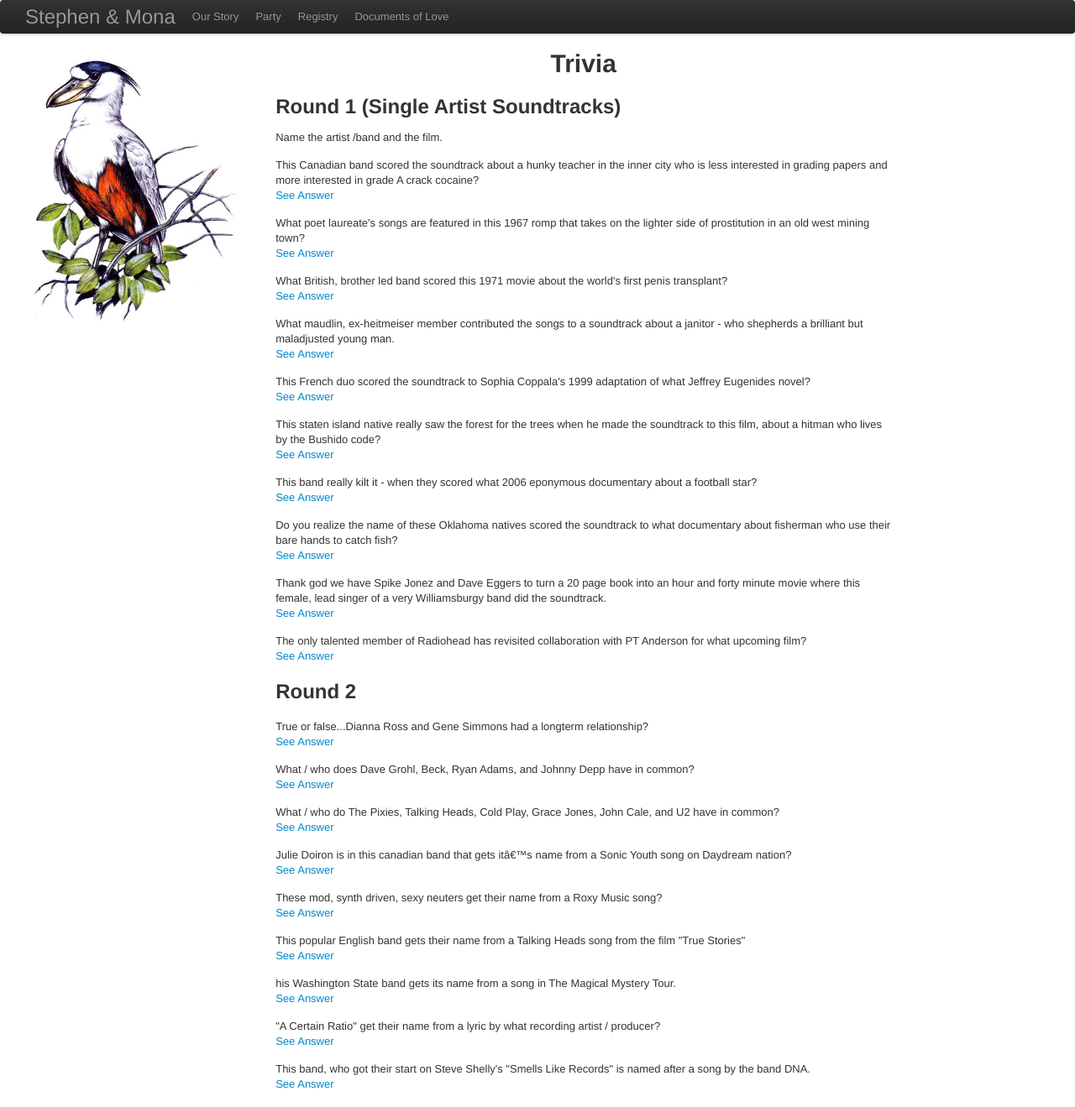
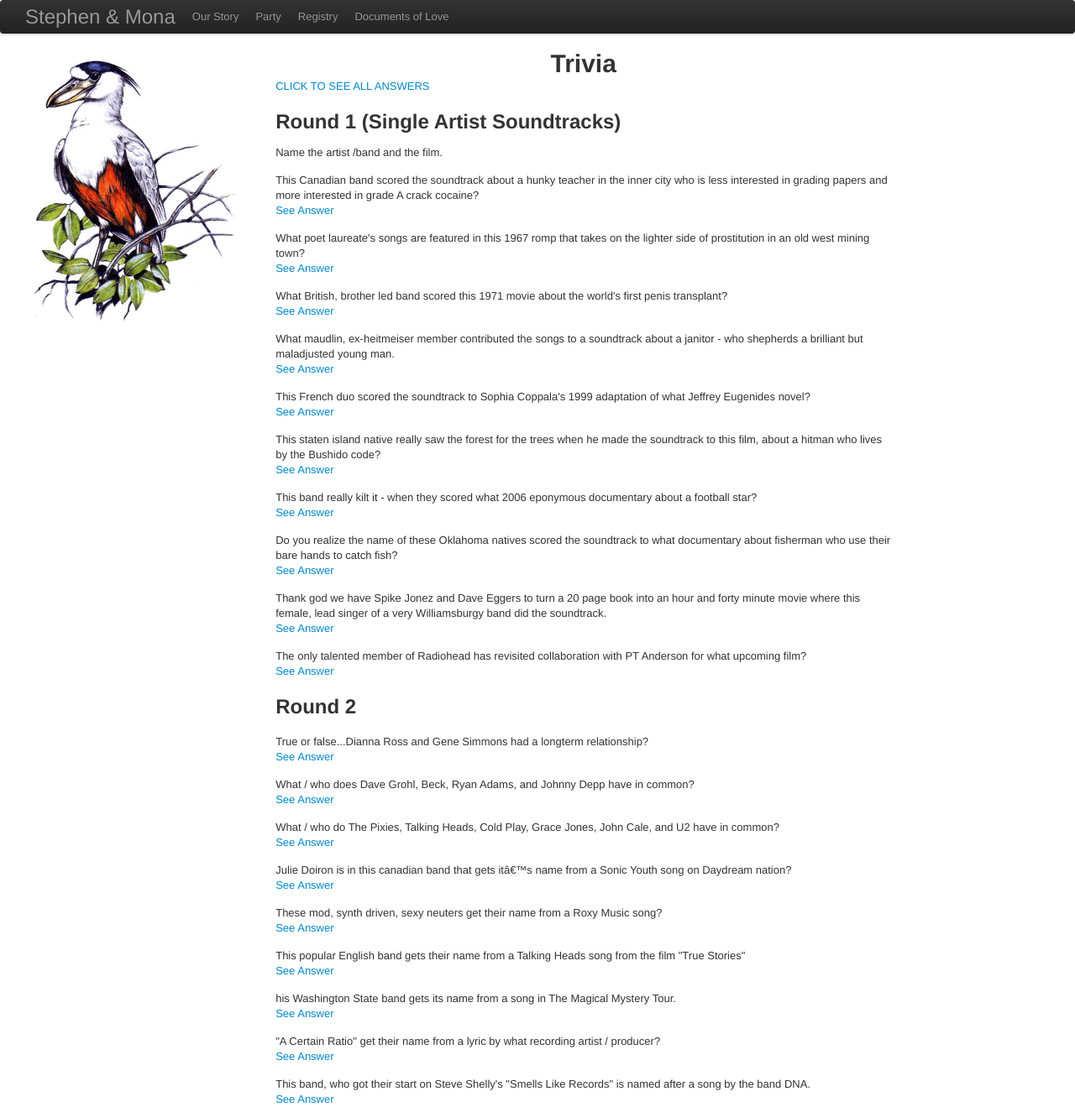
Before and after one commit to nodanaonlyzuul/wedding, a Jekyll site: the page built from trivia.html, in a window 1280 px wide. Shown: the whole page at 84% size. Built offline with Jekyll 4.4.1, drawn with Linux system fonts in a browser that asks for light colours; nearby versions of some CDN libraries.

```diff
--- a/trivia.html
+++ b/trivia.html
@@ -7,7 +7,9 @@ title: "Trivia"
   {% include bird_box.html %}
   <div class="span7">
     <div style="text-align:center;"><h1>Trivia</h1></div>
-
+    <div>
+      <a id="all_answers">CLICK TO SEE ALL ANSWERS</a
+    </div>
     <div class="round">
       <h2>Round 1 (Single Artist Soundtracks)</h2>
 
@@ -216,8 +218,15 @@ title: "Trivia"
 
 <script type="text/javascript" charset="utf-8">
   $(function(){
+
     $("a.clickanswer").click(function(e){
+      $(this).hide();
       $(this).next("div").show(250);
     })
+
+    $("#all_answers").click(function(){
+      $('.clickanswer').hide();
+      $("div.answer").show(250);
+    });
   });
 </script>
```
